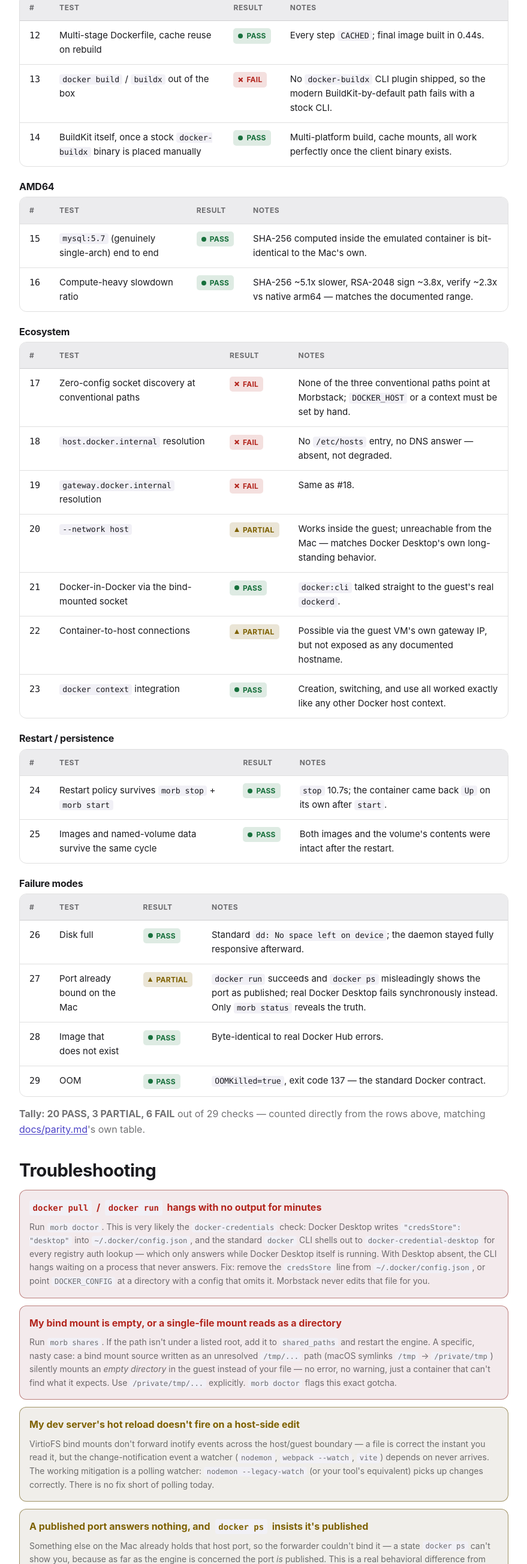
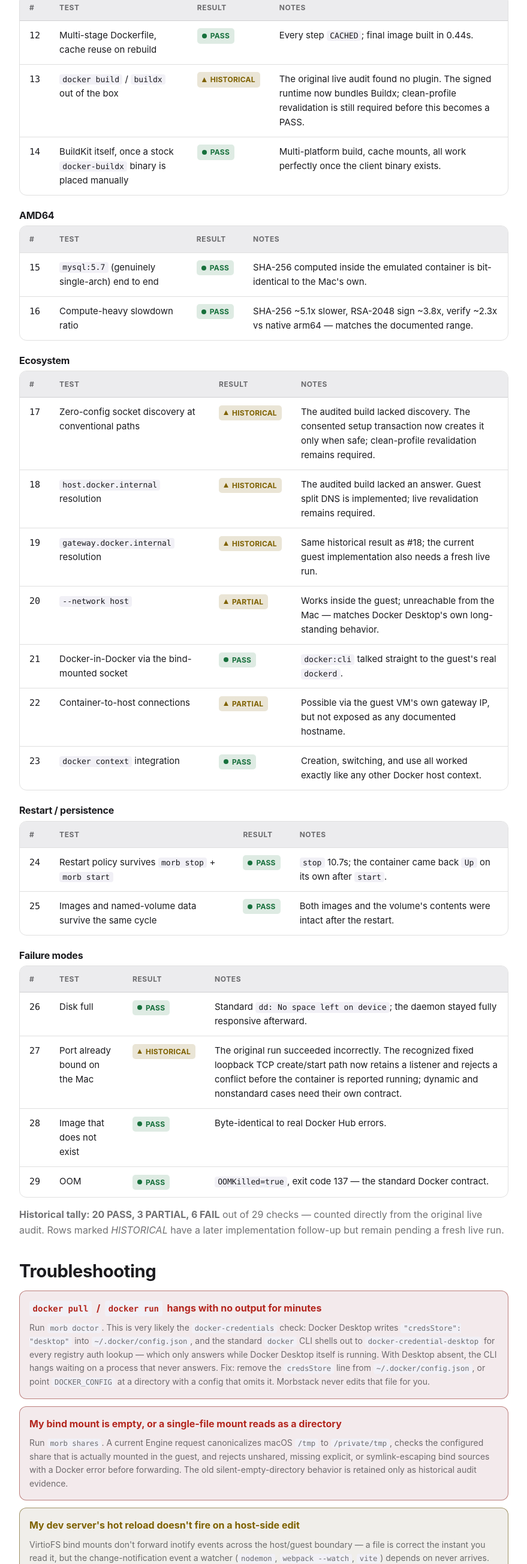
Before and after one commit to alliecatowo/morbstack, a plain HTML site: page site/docs.html in a window 1280 px wide. Shown: the part 5842-8450 px from the top of the page at 60% size, without its empty margins (328-1207 px from the left). Drawn offline with Linux system fonts and the light colour scheme.

Commit message:
Reconcile public capability status

```diff
--- a/site/docs.html
+++ b/site/docs.html
@@ -252,7 +252,7 @@ docker compose version</pre>
                 <thead><tr><th>#</th><th>Test</th><th>Result</th><th>Notes</th></tr></thead>
                 <tbody>
                   <tr><td class="num">12</td><td>Multi-stage Dockerfile, cache reuse on rebuild</td><td><span class="pill pill-pass">PASS</span></td><td>Every step <code class="inline">CACHED</code>; final image built in 0.44s.</td></tr>
-                  <tr><td class="num">13</td><td><code class="inline">docker build</code> / <code class="inline">buildx</code> out of the box</td><td><span class="pill pill-fail">FAIL</span></td><td>No <code class="inline">docker-buildx</code> CLI plugin shipped, so the modern BuildKit-by-default path fails with a stock CLI.</td></tr>
+                  <tr><td class="num">13</td><td><code class="inline">docker build</code> / <code class="inline">buildx</code> out of the box</td><td><span class="pill pill-partial">HISTORICAL</span></td><td>The original live audit found no plugin. The signed runtime now bundles Buildx; clean-profile revalidation is still required before this becomes a PASS.</td></tr>
                   <tr><td class="num">14</td><td>BuildKit itself, once a stock <code class="inline">docker-buildx</code> binary is placed manually</td><td><span class="pill pill-pass">PASS</span></td><td>Multi-platform build, cache mounts, all work perfectly once the client binary exists.</td></tr>
                 </tbody>
               </table>
@@ -274,9 +274,9 @@ docker compose version</pre>
               <table>
                 <thead><tr><th>#</th><th>Test</th><th>Result</th><th>Notes</th></tr></thead>
                 <tbody>
-                  <tr><td class="num">17</td><td>Zero-config socket discovery at conventional paths</td><td><span class="pill pill-fail">FAIL</span></td><td>None of the three conventional paths point at Morbstack; <code class="inline">DOCKER_HOST</code> or a context must be set by hand.</td></tr>
-                  <tr><td class="num">18</td><td><code class="inline">host.docker.internal</code> resolution</td><td><span class="pill pill-fail">FAIL</span></td><td>No <code class="inline">/etc/hosts</code> entry, no DNS answer — absent, not degraded.</td></tr>
-                  <tr><td class="num">19</td><td><code class="inline">gateway.docker.internal</code> resolution</td><td><span class="pill pill-fail">FAIL</span></td><td>Same as #18.</td></tr>
+                  <tr><td class="num">17</td><td>Zero-config socket discovery at conventional paths</td><td><span class="pill pill-partial">HISTORICAL</span></td><td>The audited build lacked discovery. The consented setup transaction now creates it only when safe; clean-profile revalidation remains required.</td></tr>
+                  <tr><td class="num">18</td><td><code class="inline">host.docker.internal</code> resolution</td><td><span class="pill pill-partial">HISTORICAL</span></td><td>The audited build lacked an answer. Guest split DNS is implemented; live revalidation remains required.</td></tr>
+                  <tr><td class="num">19</td><td><code class="inline">gateway.docker.internal</code> resolution</td><td><span class="pill pill-partial">HISTORICAL</span></td><td>Same historical result as #18; the current guest implementation also needs a fresh live run.</td></tr>
                   <tr><td class="num">20</td><td><code class="inline">--network host</code></td><td><span class="pill pill-partial">PARTIAL</span></td><td>Works inside the guest; unreachable from the Mac — matches Docker Desktop's own long-standing behavior.</td></tr>
                   <tr><td class="num">21</td><td>Docker-in-Docker via the bind-mounted socket</td><td><span class="pill pill-pass">PASS</span></td><td><code class="inline">docker:cli</code> talked straight to the guest's real <code class="inline">dockerd</code>.</td></tr>
                   <tr><td class="num">22</td><td>Container-to-host connections</td><td><span class="pill pill-partial">PARTIAL</span></td><td>Possible via the guest VM's own gateway IP, but not exposed as any documented hostname.</td></tr>
@@ -302,14 +302,14 @@ docker compose version</pre>
                 <thead><tr><th>#</th><th>Test</th><th>Result</th><th>Notes</th></tr></thead>
                 <tbody>
                   <tr><td class="num">26</td><td>Disk full</td><td><span class="pill pill-pass">PASS</span></td><td>Standard <code class="inline">dd: No space left on device</code>; the daemon stayed fully responsive afterward.</td></tr>
-                  <tr><td class="num">27</td><td>Port already bound on the Mac</td><td><span class="pill pill-partial">PARTIAL</span></td><td><code class="inline">docker run</code> succeeds and <code class="inline">docker ps</code> misleadingly shows the port as published; real Docker Desktop fails synchronously instead. Only <code class="inline">morb status</code> reveals the truth.</td></tr>
+                  <tr><td class="num">27</td><td>Port already bound on the Mac</td><td><span class="pill pill-partial">HISTORICAL</span></td><td>The original run succeeded incorrectly. The recognized fixed loopback TCP create/start path now retains a listener and rejects a conflict before the container is reported running; dynamic and nonstandard cases need their own contract.</td></tr>
                   <tr><td class="num">28</td><td>Image that does not exist</td><td><span class="pill pill-pass">PASS</span></td><td>Byte-identical to real Docker Hub errors.</td></tr>
                   <tr><td class="num">29</td><td>OOM</td><td><span class="pill pill-pass">PASS</span></td><td><code class="inline">OOMKilled=true</code>, exit code 137 — the standard Docker contract.</td></tr>
                 </tbody>
               </table>
             </div>
 
-            <p class="mt-5"><strong>Tally: 20 PASS, 3 PARTIAL, 6 FAIL</strong> out of 29 checks — counted directly from the rows above, matching <a class="text-link" href="../docs/parity.md">docs/parity.md</a>'s own table.</p>
+            <p class="mt-5"><strong>Historical tally: 20 PASS, 3 PARTIAL, 6 FAIL</strong> out of 29 checks — counted directly from the original live audit. Rows marked <em>HISTORICAL</em> have a later implementation follow-up but remain pending a fresh live run.</p>
           </section>
 
           <section class="docs-section" id="troubleshooting">
@@ -323,7 +323,7 @@ docker compose version</pre>
 
               <div class="callout callout-bad">
                 <div class="callout-title">My bind mount is empty, or a single-file mount reads as a directory</div>
-                <p class="text-small">Run <code class="inline">morb shares</code>. If the path isn't under a listed root, add it to <code class="inline">shared_paths</code> and restart the engine. A specific, nasty case: a bind mount source written as an unresolved <code class="inline">/tmp/...</code> path (macOS symlinks <code class="inline">/tmp</code> → <code class="inline">/private/tmp</code>) silently mounts an <em>empty directory</em> in the guest instead of your file — no error, no warning, just a container that can't find what it expects. Use <code class="inline">/private/tmp/...</code> explicitly. <code class="inline">morb doctor</code> flags this exact gotcha.</p>
+                <p class="text-small">Run <code class="inline">morb shares</code>. A current Engine request canonicalizes macOS <code class="inline">/tmp</code> to <code class="inline">/private/tmp</code>, checks the configured share that is actually mounted in the guest, and rejects unshared, missing explicit, or symlink-escaping bind sources with a Docker error before forwarding. The old silent-empty-directory behavior is retained only as historical audit evidence.</p>
               </div>
 
               <div class="callout callout-warn">
@@ -333,7 +333,7 @@ docker compose version</pre>
 
               <div class="callout callout-warn">
                 <div class="callout-title">A published port answers nothing, and <code class="inline">docker ps</code> insists it's published</div>
-                <p class="text-small">Something else on the Mac already holds that host port, so the forwarder couldn't bind it — a state <code class="inline">docker ps</code> can't show you, because as far as the engine is concerned the port <em>is</em> published. This is a real behavioral difference from Docker Desktop, which fails <code class="inline">docker run</code> synchronously in this situation; Morbstack's <code class="inline">docker run</code> succeeds instead. Run <code class="inline">morb status</code> — it lists these under "unavailable ports" with the reason, and the forwarder retries on a timer (5s backing off to 60s) once the conflict clears.</p>
+                <p class="text-small">For an ordinary fixed loopback TCP publication, Morbstack now holds the host listener before create and returns a Docker-style conflict before the container is reported running. Dynamic/range ports, unsupported request framing, and VM-stop recovery have their own explicit capability boundaries; Morbstack must reject or diagnose them rather than show a successful-looking unreachable port.</p>
               </div>
             </div>
           </section>
```
Also changed, not shown: docs/comparison.md (+4 -4 lines), site/index.html (+7 -7 lines).
